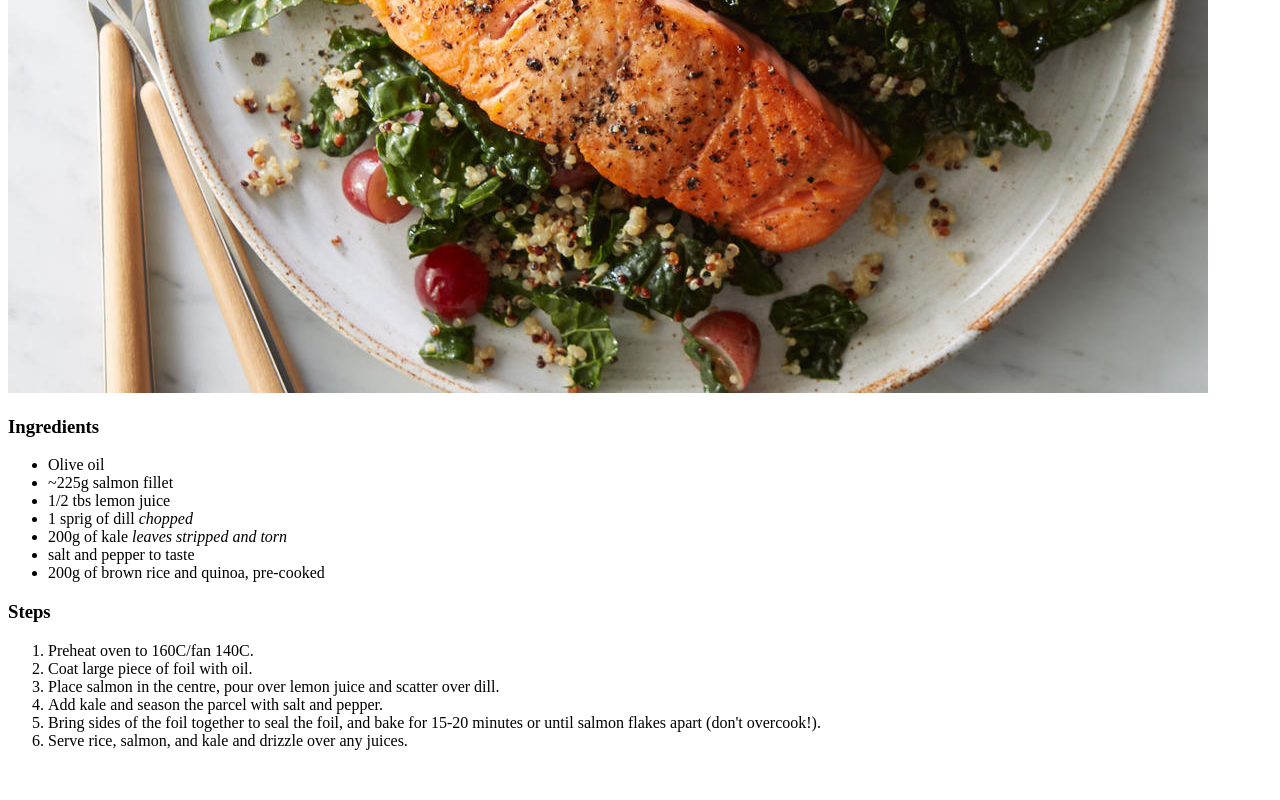
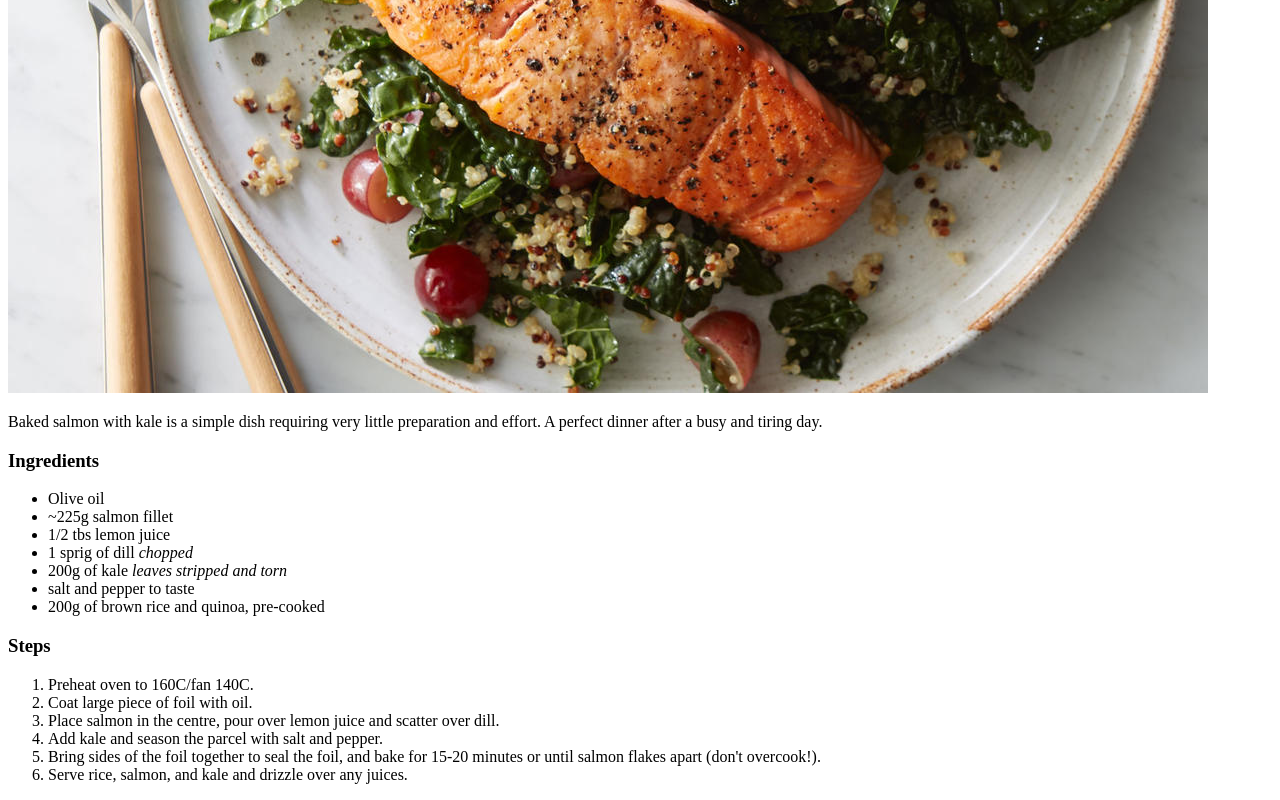
Before and after one commit to william-jce/odin-recipes, a plain HTML site: page recipes/baked-salmon.html in a window 1280 px wide. Shown: the part 587-1387 px from the top of the page. Before the commit the page ends 1353 px from the top, so only its background shows below. Drawn offline with Linux system fonts and the light colour scheme.

Commit message:
Add brief description to baked salmon recipe
The update also cleans up the HTML for the baked salmon recipe page
for better readability.

```diff
--- a/recipes/baked-salmon.html
+++ b/recipes/baked-salmon.html
@@ -11,7 +11,10 @@
   <img src="../images/baked-salmon-kale.jpeg" alt="baked salmon with kale on a plate">
 
   <p>
-    <h3>Ingredients</h3>
+    Baked salmon with kale is a simple dish requiring very little preparation and effort. A perfect dinner after a busy and tiring day.
+  </p>
+
+  <h3>Ingredients</h3>
     <ul>
       <li>Olive oil</li>
       <li>~225g salmon fillet</li>
@@ -21,7 +24,8 @@
       <li>salt and pepper to taste</li>
       <li>200g of brown rice and quinoa, pre-cooked</li>
     </ul>
-    <h3>Steps</h3>
+
+  <h3>Steps</h3>
     <ol>
       <li>Preheat oven to 160C/fan 140C.</li>
       <li>Coat large piece of foil with oil.</li>
@@ -30,6 +34,6 @@
       <li>Bring sides of the foil together to seal the foil, and bake for 15-20 minutes or until salmon flakes apart (don't overcook!).</li>
       <li>Serve rice, salmon, and kale and drizzle over any juices.</li>
     </ol>
-  </p>
+
 </body>
 </html>
```
